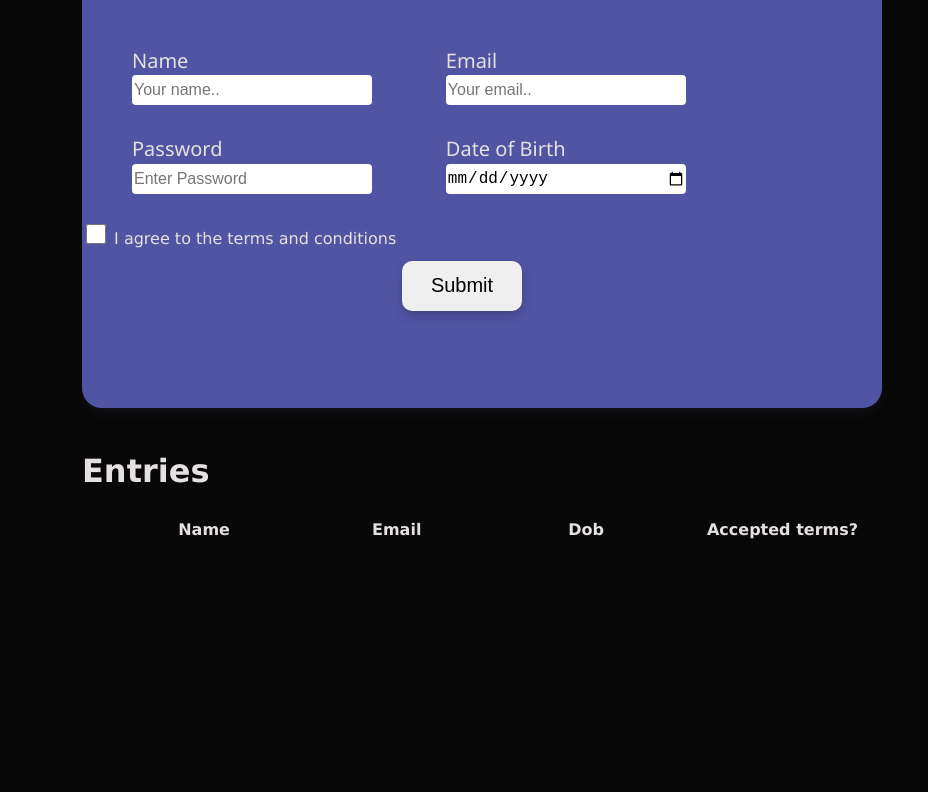
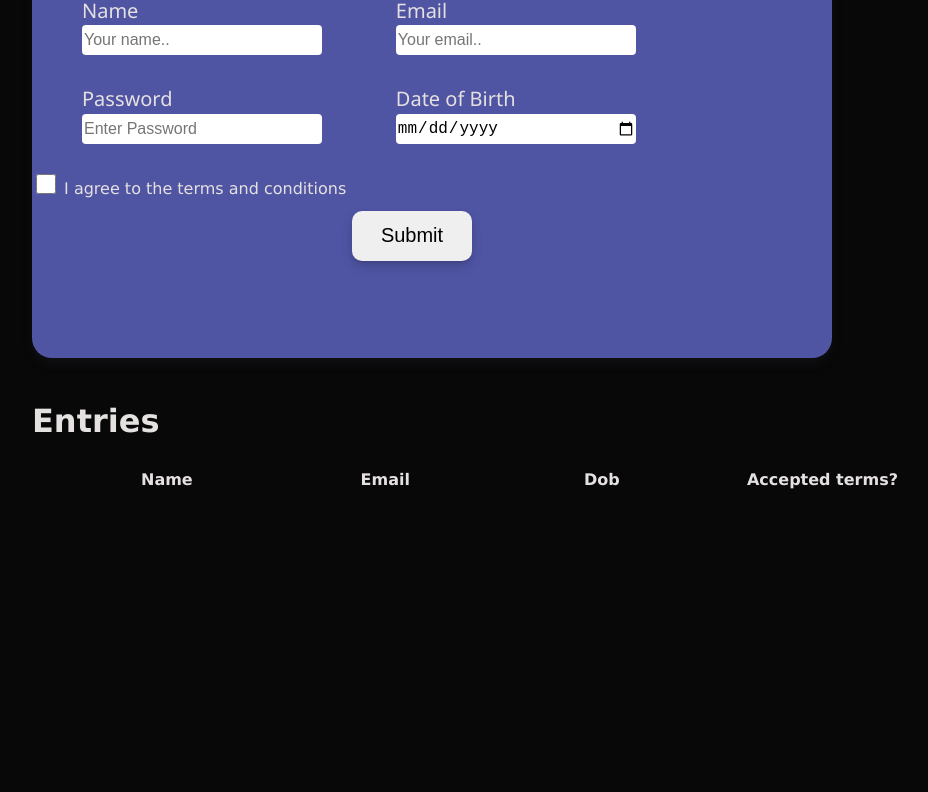
Before and after one commit to tbhavani6040/githubtest, a plain HTML site: page index.html in a window 1280 px wide. Shown: the part 342-1134 px from the top of the page, without its empty margins (168-1096 px from the left). After the commit the page ends 1034 px from the top, so only its background shows below. Drawn offline with Linux system fonts and the light colour scheme.

Commit message:
Update style.css

```diff
--- a/style.css
+++ b/style.css
@@ -4,7 +4,7 @@ body{
     font-family: 'Lucida Sans', 'Lucida Sans Regular', 'Lucida Grande', 'Lucida Sans Unicode', Geneva, Verdana, sans-serif;
     font-size: 12px;
     line-height: 1.42857143;
-    margin: 250;
+    margin: 200px 200px;
     align-items: center;
 }
 
```
